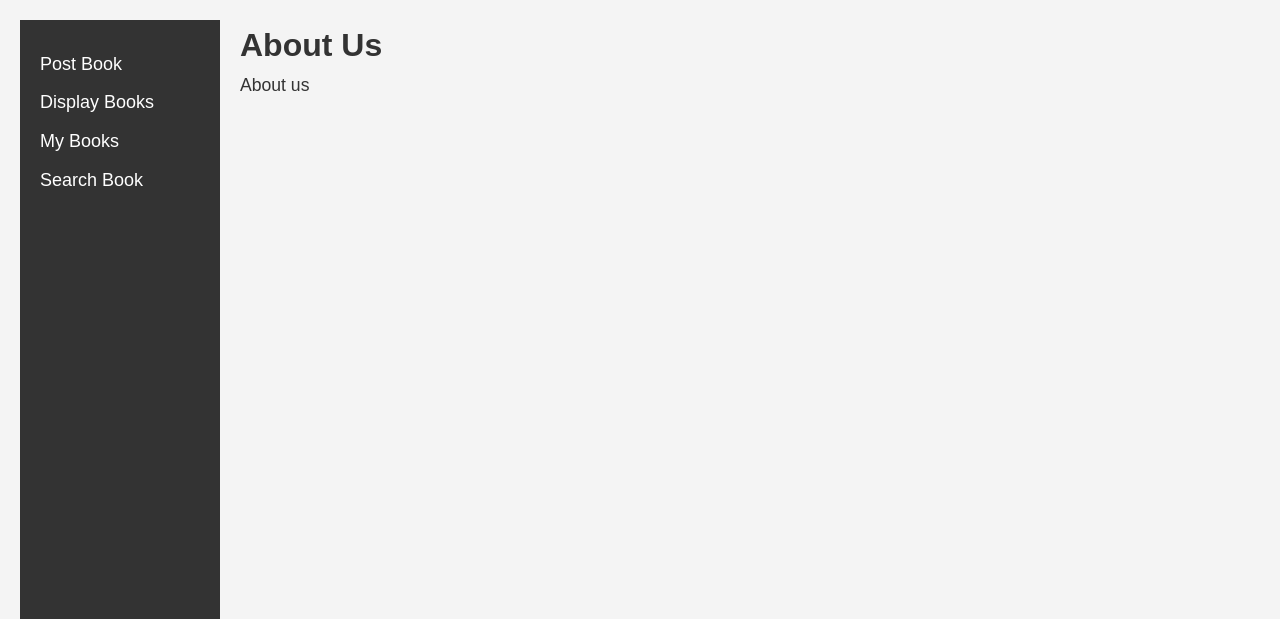
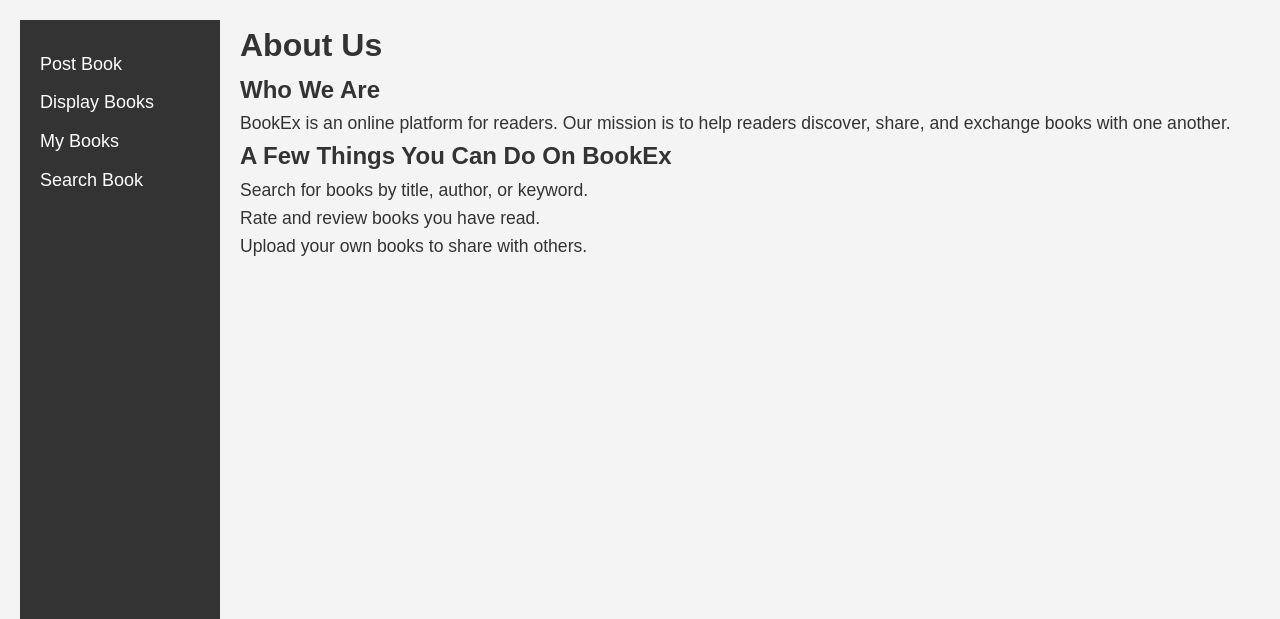
Before and after one commit to kLo1215/CS3337-finalproject, a Django app: page /about_us in a window 1280 px wide. Shown: the part 168-787 px from the top of the page. Run offline with Django 5.2, Linux system fonts and the light colour scheme; data comes from the database, SQL or seed files in the repository.

Commit message:
Updated about_us.html

```diff
--- a/bookEx/bookEx/templates/aboutUs/about_us.html
+++ b/bookEx/bookEx/templates/aboutUs/about_us.html
@@ -11,7 +11,14 @@
 
 {% block content %}
    <h1>About Us</h1>
-  <p>
-      About us
-  </p>
+   <h2>Who We Are</h2>
+   <p>
+     BookEx is an online platform for readers. Our mission is to help readers discover, share, and exchange books with one another.
+   </p>
+   <h2>A Few Things You Can Do On BookEx</h2>
+   <p>
+       Search for books by title, author, or keyword.<br>
+       Rate and review books you have read.<br>
+       Upload your own books to share with others.<br>
+   </p>
 {% endblock content %}
```
